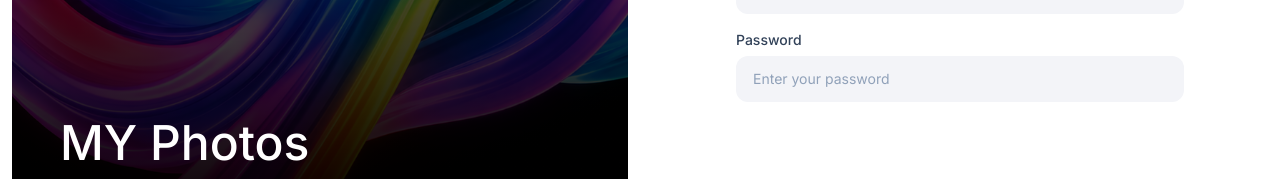
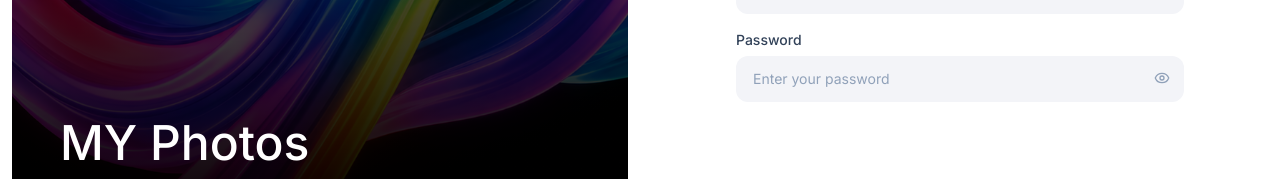
Before and after one commit to muktinathrajbanshi/my_photos, a React (Vite) app in the folder frontend/: page /login in a window 1280 px wide. Shown: the part 530-709 px from the top of the page. Built offline with nearby package versions, Linux system fonts and the light colour scheme; a web font is replaced by a local one.

Commit message:
lage raho vaisab kaisan halba

```diff
--- a/frontend/src/pages/AuthPage.jsx
+++ b/frontend/src/pages/AuthPage.jsx
@@ -1,5 +1,6 @@
 import { useState } from "react";
 import { useNavigate } from "react-router-dom";
+import { EyeOff, Eye } from "lucide-react";
 
 const Input = ({
   label,
@@ -143,7 +144,13 @@ const AuthPage = () => {
                   type="button"
                   onClick={() => setShowPassword((v) => !v)}
                   className="absolute right-3.5 top-3.5 text-slate-400 hover:text-slate-600 transition cursor-pointer"
-                ></button>
+                >
+                  {showPassword ? (
+                    <EyeOff className="size-4" />
+                  ) : (
+                    <Eye className="size-4" />
+                  )}
+                </button>
               </div>
             </div>
           </form>
```
